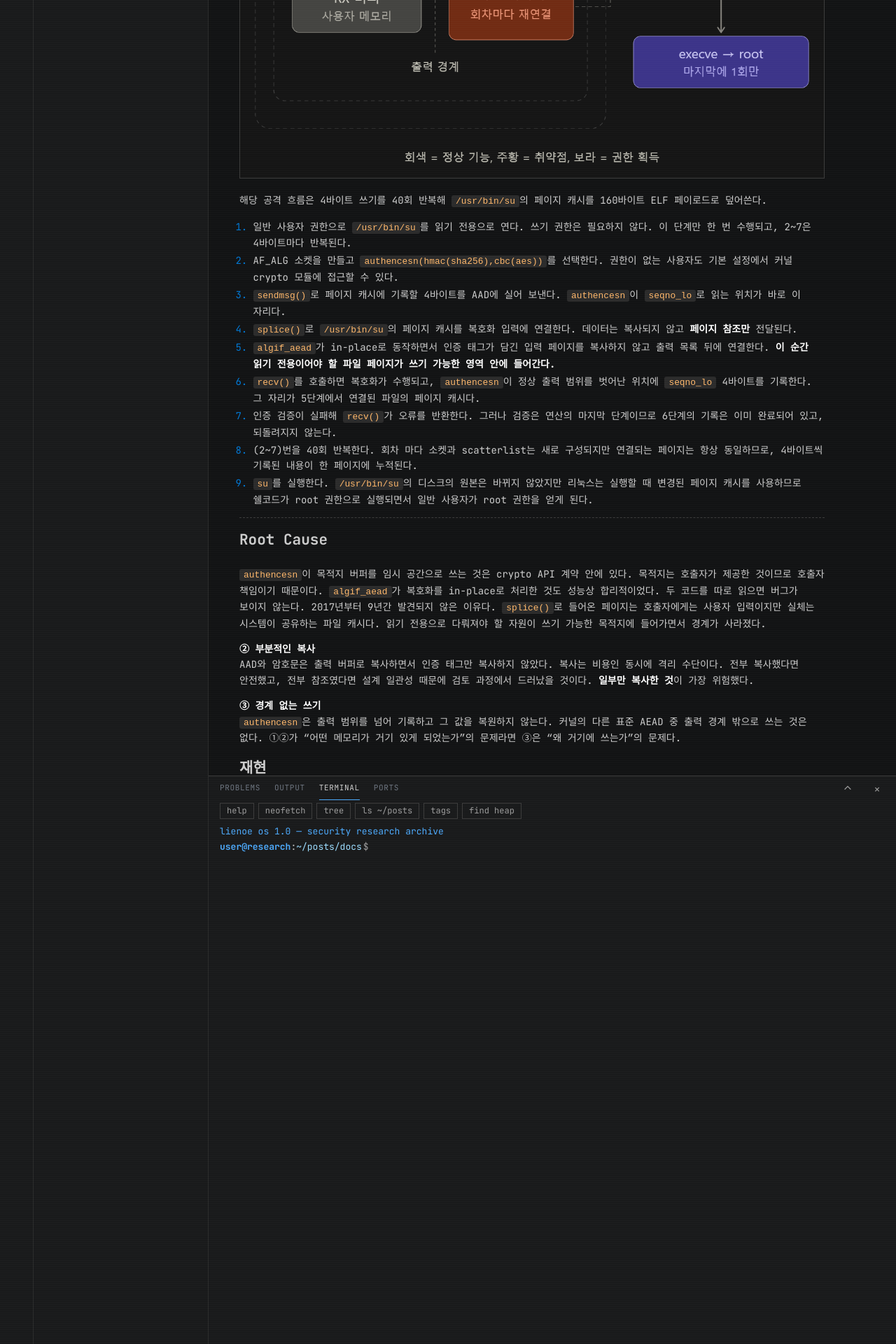
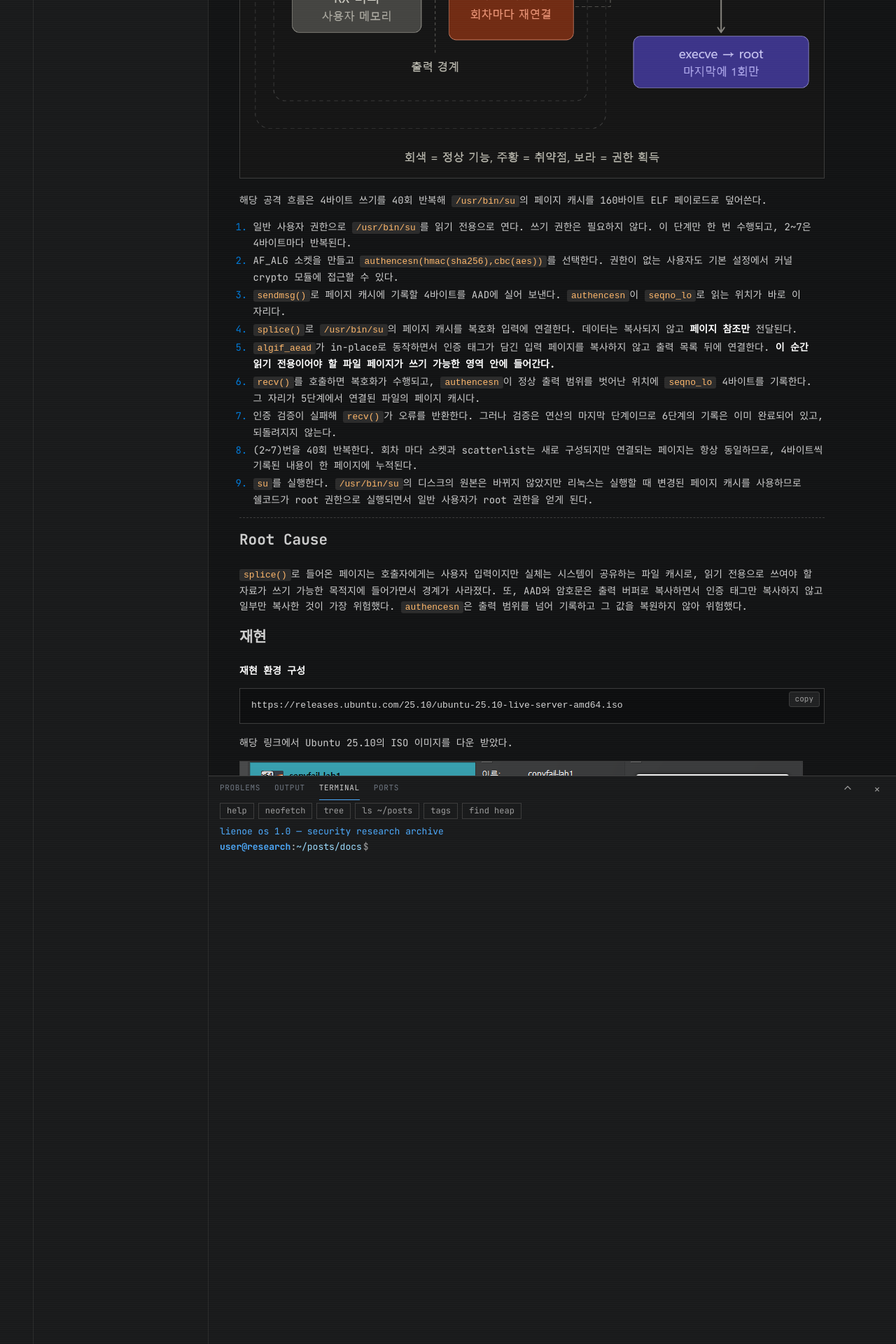
Before and after one commit to sihun38/sihun38.github.io, a Jekyll site: the page built from _posts/2026-11-16-CVE-2026-31431.md, in a window 1280 px wide. Shown: the part 2268-4188 px from the top of the page at 70% size. Built offline with Jekyll 4.4.1, drawn with Linux system fonts in a browser that asks for light colours; some web fonts are replaced.

Commit message:
post: update 2026-11-16-CVE-2026-31431.md

```diff
--- a/_posts/2026-11-16-CVE-2026-31431.md
+++ b/_posts/2026-11-16-CVE-2026-31431.md
@@ -98,15 +98,7 @@ euid(실효 UID): 프로세스가 권한 검사를 받을 때 사용되는 사
 
 ****
 # Root Cause
-
-`authencesn`이 목적지 버퍼를 임시 공간으로 쓰는 것은 crypto API 계약 안에 있다. 목적지는 호출자가 제공한 것이므로 호출자 책임이기 때문이다. `algif_aead`가 복호화를 in-place로 처리한 것도 성능상 합리적이었다. 두 코드를 따로 읽으면 버그가 보이지 않는다. 2017년부터 9년간 발견되지 않은 이유다.
-`splice()`로 들어온 페이지는 호출자에게는 사용자 입력이지만 실체는 시스템이 공유하는 파일 캐시다. 읽기 전용으로 다뤄져야 할 자원이 쓰기 가능한 목적지에 들어가면서 경계가 사라졌다.
-
-**② 부분적인 복사**
-AAD와 암호문은 출력 버퍼로 복사하면서 인증 태그만 복사하지 않았다. 복사는 비용인 동시에 격리 수단이다. 전부 복사했다면 안전했고, 전부 참조였다면 설계 일관성 때문에 검토 과정에서 드러났을 것이다. **일부만 복사한 것**이 가장 위험했다.
-
-**③ 경계 없는 쓰기**
-`authencesn`은 출력 범위를 넘어 기록하고 그 값을 복원하지 않는다. 커널의 다른 표준 AEAD 중 출력 경계 밖으로 쓰는 것은 없다. ①②가 "어떤 메모리가 거기 있게 되었는가"의 문제라면 ③은 "왜 거기에 쓰는가"의 문제다.
+`splice()`로 들어온 페이지는 호출자에게는 사용자 입력이지만 실체는 시스템이 공유하는 파일 캐시로, 읽기 전용으로 쓰여야 할 자료가 쓰기 가능한 목적지에 들어가면서 경계가 사라졌다. 또, AAD와 암호문은 출력 버퍼로 복사하면서 인증 태그만 복사하지 않고 일부만 복사한 것이 가장 위험했다. `authencesn`은 출력 범위를 넘어 기록하고 그 값을 복원하지 않아 위험했다.
 
 # 재현
 **재현 환경 구성**
```
